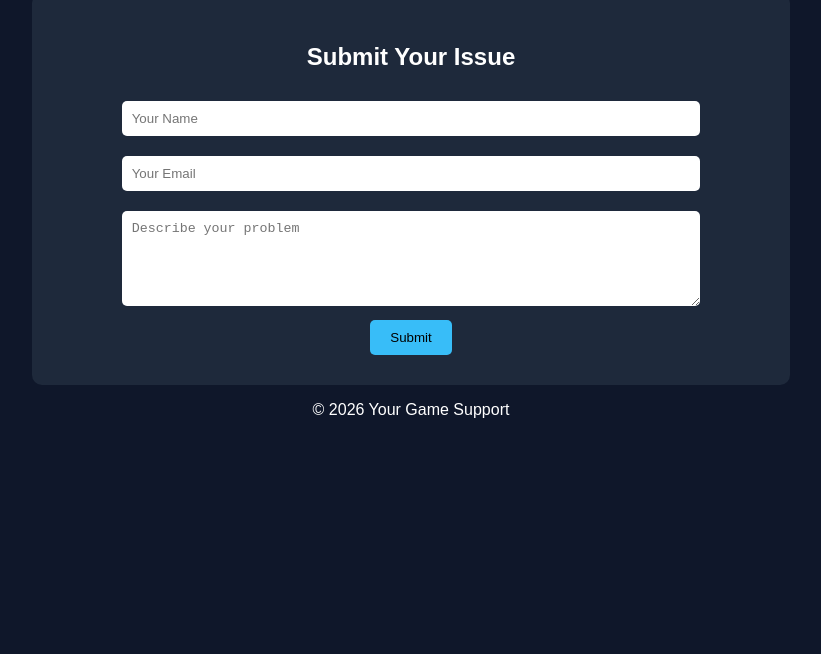
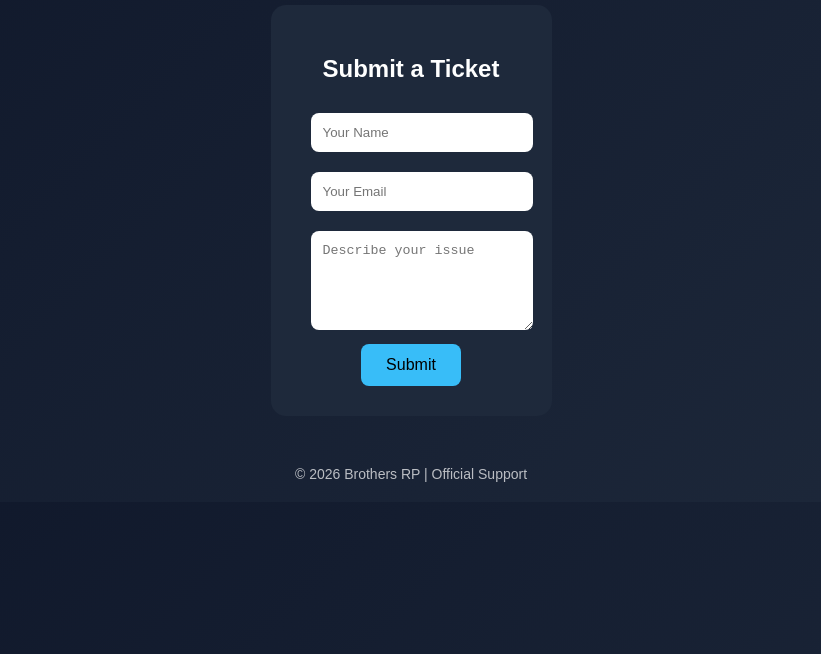
Before and after one commit to Vijayvishu/Brothers-RP-technical-support.github.io, a plain HTML site: page index.html in a window 1280 px wide. Shown: the part 146-800 px from the top of the page, without its empty margins (229-1050 px from the left). Drawn offline with Linux system fonts and the light colour scheme.

Commit message:
Update index.html

```diff
--- a/index.html
+++ b/index.html
@@ -1,56 +1,100 @@
 <!DOCTYPE html>
 <html>
 <head>
-    <title>Game Technical Support</title>
+<title>Brothers RP Support</title>
+<meta name="viewport" content="width=device-width, initial-scale=1.0">
 <style>
 body {
-            font-family: Arial;
-            background: #0f172a;
-            color: white;
-            text-align: center;
-            padding: 50px;
+    margin:0;
+    font-family: Arial, sans-serif;
+    background: linear-gradient(135deg,#0f172a,#1e293b);
+    color:white;
+    text-align:center;
 }
-        .box {
-            background: #1e293b;
-            padding: 30px;
-            border-radius: 10px;
-            width: 60%;
-            margin: auto;
+.container {
+    margin-top:50px;
+    padding:20px;
 }
 input, textarea {
-            width: 80%;
-            padding: 10px;
-            margin: 10px;
-            border-radius: 5px;
-            border: none;
+    width:90%;
+    max-width:400px;
+    padding:12px;
+    margin:10px;
+    border-radius:8px;
+    border:none;
 }
 button {
-            padding: 10px 20px;
-            background: #38bdf8;
-            border: none;
-            border-radius: 5px;
-            cursor: pointer;
+    padding:12px 25px;
+    background:#38bdf8;
+    border:none;
+    border-radius:8px;
+    cursor:pointer;
+    font-size:16px;
 }
 button:hover {
-            background: #0ea5e9;
+    background:#0ea5e9;
+}
+.card {
+    background:#1e293b;
+    padding:30px;
+    border-radius:15px;
+    display:inline-block;
+}
+footer {
+    margin-top:50px;
+    font-size:14px;
+    opacity:0.7;
 }
 </style>
 </head>
+
 <body>
 
-    <h1>🎮 Game Technical Support</h1>
+<div class="container">
+    <h1>🎮 Brothers RP Technical Support</h1>
 
-    <div class="box">
-        <h2>Submit Your Issue</h2>
-
-        <input type="text" placeholder="Your Name"><br>
-        <input type="email" placeholder="Your Email"><br>
-        <textarea rows="5" placeholder="Describe your problem"></textarea><br>
-
-        <button>Submit</button>
+    <div class="card">
+        <h2>Submit a Ticket</h2>
+        <input id="name" placeholder="Your Name"><br>
+        <input id="email" type="email" placeholder="Your Email"><br>
+        <textarea id="issue" rows="5" placeholder="Describe your issue"></textarea><br>
+        <button onclick="sendTicket()">Submit</button>
     </div>
 
-    <p>© 2026 Your Game Support</p>
+    <footer>
+        © 2026 Brothers RP | Official Support
+    </footer>
+</div>
+
+<script>
+function sendTicket(){
+    const webhook = "PASTE_YOUR_DISCORD_WEBHOOK_HERE";
+
+    const name = document.getElementById("name").value;
+    const email = document.getElementById("email").value;
+    const issue = document.getElementById("issue").value;
+
+    if(!name || !email || !issue){
+        alert("Please fill all fields!");
+        return;
+    }
+
+    fetch(webhook, {
+        method: "POST",
+        headers: {"Content-Type": "application/json"},
+        body: JSON.stringify({
+            content: "🎫 **New Brothers RP Ticket**\n\nName: " + name +
+                     "\nEmail: " + email +
+                     "\nIssue: " + issue
+        })
+    }).then(() => {
+        alert("Ticket submitted successfully!");
+        document.getElementById("name").value="";
+        document.getElementById("email").value="";
+        document.getElementById("issue").value="";
+    }).catch(() => alert("Error sending ticket"));
+}
+</script>
 
 </body>
 </html>
```
Lines whose indentation alone changed are shown as unchanged.
